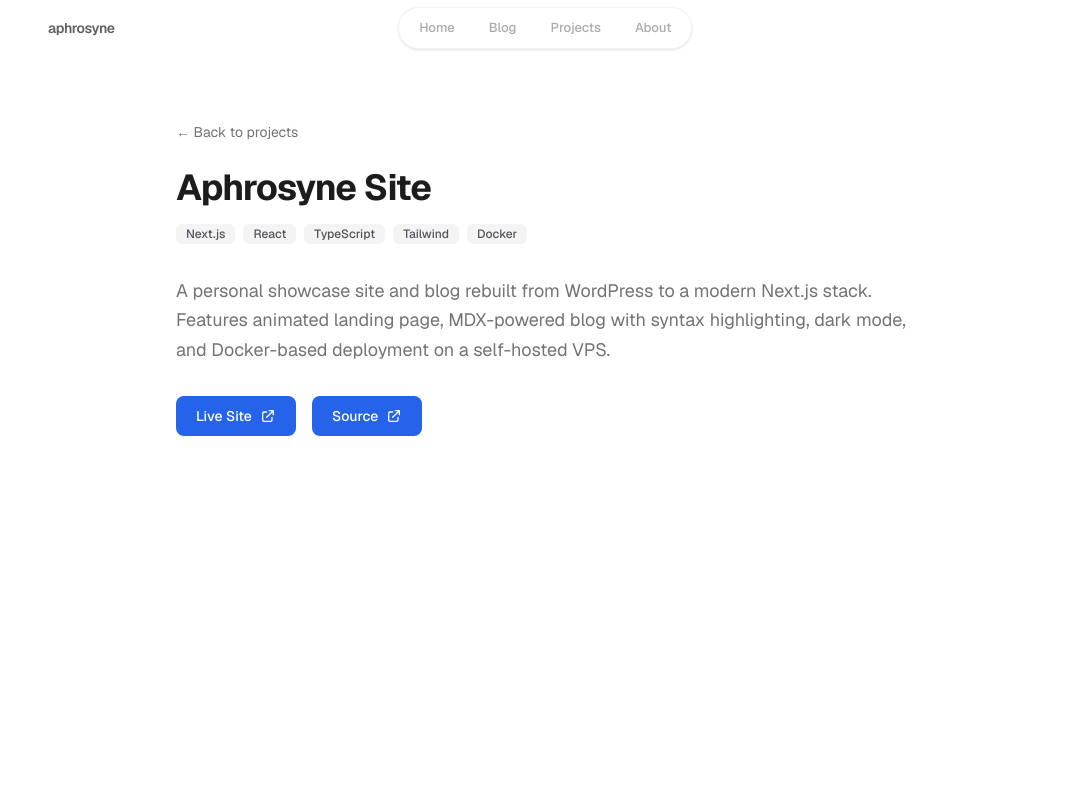
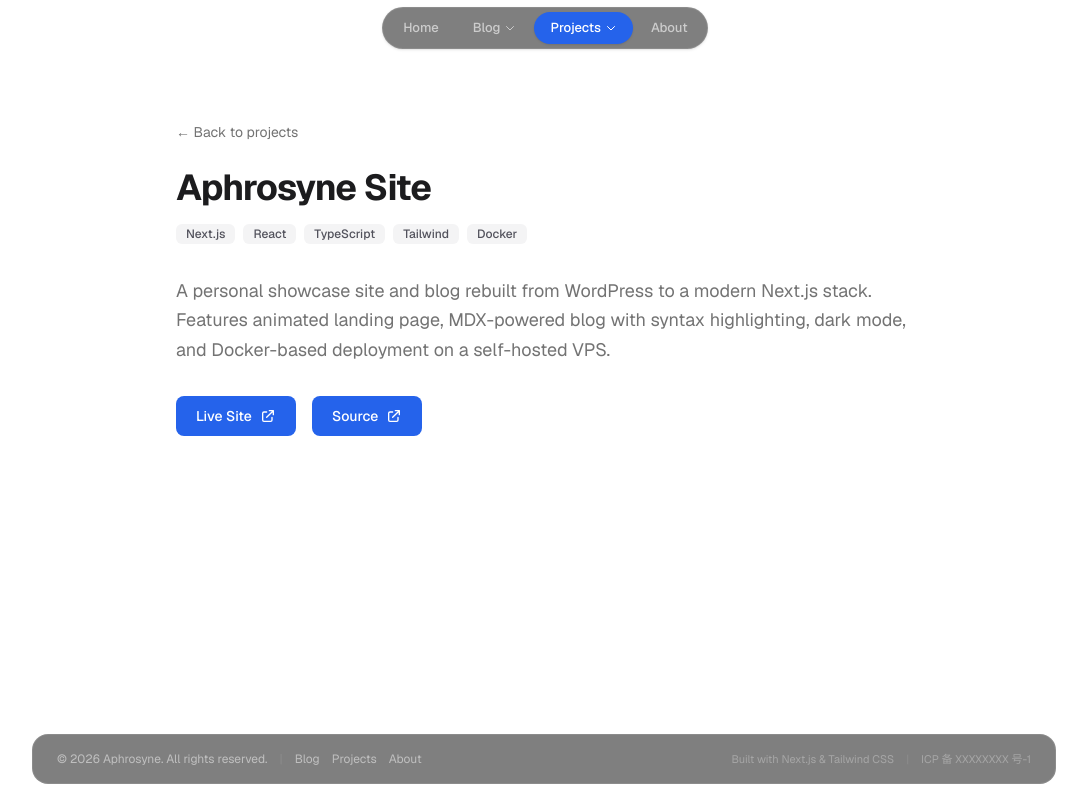
Before and after one commit to Aphrosyne/Aphrosyne-Atlas, a Next.js app: page /projects/aphrosyne-site in a window 1280 px wide. Shown: the whole page, without its empty margins (96-1183 px from the left). Built offline with nearby package versions, Linux system fonts and the light colour scheme.

Commit message:
Add navbar dropdown menus, unify navbar/footer with dark glass styling

```diff
--- a/src/components/layout/Footer.tsx
+++ b/src/components/layout/Footer.tsx
@@ -5,8 +5,8 @@
   const year = new Date().getFullYear()
 
   return (
-    <footer className="mt-auto border-t border-white/10 bg-white/40 backdrop-blur-sm">
-      <div className="mx-auto max-w-5xl px-4 py-6 flex flex-col sm:flex-row items-center justify-between gap-2">
+    <footer className="mt-auto px-4 pb-4">
+      <div className="mx-auto max-w-5xl rounded-2xl bg-black/50 backdrop-blur-md border border-white/10 px-6 py-4 flex flex-col sm:flex-row items-center justify-between gap-2">
         {/* Left block — copyright + links */}
         <div className="flex items-center gap-3 text-xs text-white/50">
           <span>&copy; {year} {SITE.name}. All rights reserved.</span>
--- a/src/components/layout/Navbar.tsx
+++ b/src/components/layout/Navbar.tsx
@@ -1,8 +1,110 @@
 'use client'
 
+import { useState, useRef } from 'react'
 import Link from 'next/link'
 import { usePathname } from 'next/navigation'
+import { motion, AnimatePresence } from 'framer-motion'
 import { NAV_ITEMS } from '@/lib/constants'
+
+function isParentActive(pathname: string, href: string): boolean {
+  if (href === '/') return pathname === '/'
+  return pathname === href || pathname.startsWith(href + '/')
+}
+
+function NavDropdown({
+  label,
+  href,
+  children,
+}: {
+  label: string
+  href: string
+  children: readonly { label: string; href: string }[]
+}) {
+  const pathname = usePathname()
+  const active = isParentActive(pathname, href)
+  const [open, setOpen] = useState(false)
+  const timer = useRef<number>(0)
+
+  const onEnterTrigger = () => {
+    clearTimeout(timer.current)
+    setOpen(true)
+  }
+  const onLeaveTrigger = () => {
+    timer.current = window.setTimeout(() => setOpen(false), 150)
+  }
+  const onEnterMenu = () => clearTimeout(timer.current)
+  const onLeaveMenu = () => setOpen(false)
+
+  const triggerClass = open
+    ? 'bg-white/10 text-white'
+    : active
+      ? 'bg-accent text-white shadow-sm'
+      : 'text-white/60 hover:text-white'
+
+  return (
+    <>
+      {/* Mobile: plain link, no dropdown */}
+      <Link
+        href={href}
+        className={`md:hidden rounded-full px-4 py-1.5 text-[13px] font-medium transition-colors ${
+          active ? 'bg-accent text-white shadow-sm' : 'text-white/60'
+        }`}
+      >
+        {label}
+      </Link>
+
+      {/* Desktop: hover dropdown */}
+      <div
+        className="hidden md:block relative"
+        onMouseEnter={onEnterTrigger}
+        onMouseLeave={onLeaveTrigger}
+      >
+        <div
+          className={`flex items-center gap-1 rounded-full px-4 py-1.5 text-[13px] font-medium cursor-pointer select-none transition-colors ${triggerClass}`}
+        >
+          {label}
+          <svg
+            className={`w-3 h-3 transition-transform duration-200 ${open ? 'rotate-180' : ''}`}
+            fill="none"
+            viewBox="0 0 24 24"
+            stroke="currentColor"
+          >
+            <path
+              strokeLinecap="round"
+              strokeLinejoin="round"
+              strokeWidth={2}
+              d="M19 9l-7 7-7-7"
+            />
+          </svg>
+        </div>
+
+        <AnimatePresence>
+          {open && (
+            <motion.div
+              initial={{ opacity: 0, y: -4, scale: 0.95 }}
+              animate={{ opacity: 1, y: 0, scale: 1 }}
+              exit={{ opacity: 0, y: -4, scale: 0.95 }}
+              transition={{ duration: 0.2, ease: 'easeOut' }}
+              onMouseEnter={onEnterMenu}
+              onMouseLeave={onLeaveMenu}
+              className="absolute top-[calc(100%+8px)] left-1/2 -translate-x-1/2 min-w-[150px] rounded-2xl bg-black/50 backdrop-blur-md border border-white/10 shadow-[0_15px_35px_rgba(0,0,0,0.3)] overflow-hidden"
+            >
+              {children.map((child) => (
+                <Link
+                  key={child.href}
+                  href={child.href}
+                  className="block px-4 py-2.5 text-sm text-white/80 hover:text-white hover:bg-white/10 transition-colors"
+                >
+                  {child.label}
+                </Link>
+              ))}
+            </motion.div>
+          )}
+        </AnimatePresence>
+      </div>
+    </>
+  )
+}
 
 export default function Navbar() {
   const pathname = usePathname()
@@ -13,23 +115,33 @@
         {/* Logo */}
         <Link
           href="/"
-          className="text-sm font-semibold tracking-tight text-fg/70 hover:text-accent transition-colors"
+          className="text-sm font-semibold tracking-tight text-white/70 hover:text-accent transition-colors"
         >
           aphrosyne
         </Link>
 
         {/* Pill navigation */}
-        <div className="flex items-center gap-0.5 bg-white/60 border border-black/5 rounded-full px-1 py-1 shadow-sm">
+        <div className="flex items-center gap-0.5 bg-black/50 backdrop-blur-md border border-white/10 rounded-full px-1 py-1 shadow-sm">
           {NAV_ITEMS.map((item) => {
+            if ('children' in item && item.children) {
+              return (
+                <NavDropdown
+                  key={item.href}
+                  label={item.label}
+                  href={item.href}
+                  children={item.children}
+                />
+              )
+            }
             const isActive = pathname === item.href
             return (
               <Link
                 key={item.href}
                 href={item.href}
-                className={`rounded-full px-4 py-1.5 text-[13px] font-medium transition-all duration-200 ${
+                className={`rounded-full px-4 py-1.5 text-[13px] font-medium transition-colors ${
                   isActive
                     ? 'bg-accent text-white shadow-sm'
-                    : 'text-muted/60 hover:text-fg'
+                    : 'text-white/60 hover:text-white'
                 }`}
               >
                 {item.label}
--- a/src/lib/constants.ts
+++ b/src/lib/constants.ts
@@ -8,8 +8,25 @@
 
 export const NAV_ITEMS = [
   { label: 'Home', href: '/' },
-  { label: 'Blog', href: '/blog' },
-  { label: 'Projects', href: '/projects' },
+  {
+    label: 'Blog',
+    href: '/blog',
+    children: [
+      { label: 'All Posts', href: '/blog' },
+      { label: 'Tags', href: '/blog?view=tags' },
+      { label: 'RSS Feed', href: '/api/blog' },
+    ],
+  },
+  {
+    label: 'Projects',
+    href: '/projects',
+    children: [
+      { label: 'All Projects', href: '/projects' },
+      { label: 'Aphrosyne Site', href: '/projects/aphrosyne-site' },
+      { label: 'Embedded Toolbox', href: '/projects/embedded-toolbox' },
+      { label: 'CLI Tools', href: '/projects/cli-tools' },
+    ],
+  },
   { label: 'About', href: '/about' },
 ] as const
 
```
